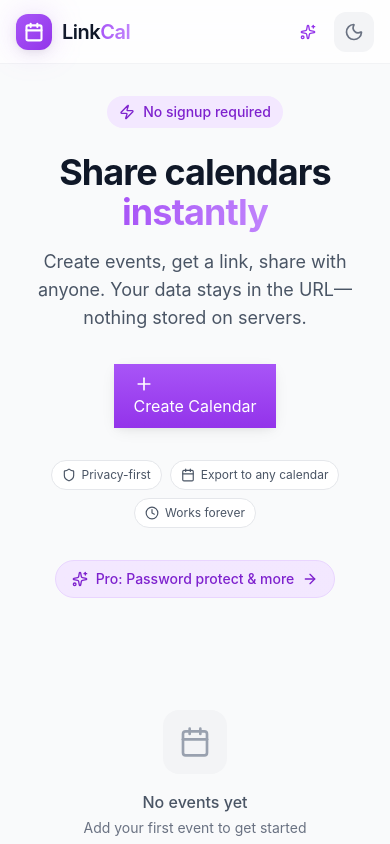
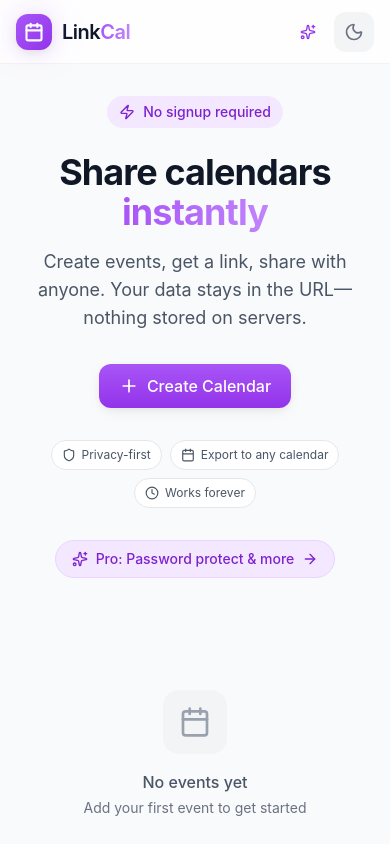
Before and after one commit to bayhax/linkcal, a React (Vite) app: page / in a window 390 px wide. Shown: the top 844 px of the page. Built offline with nearby package versions, Linux system fonts and the light colour scheme.

Commit message:
Fix mobile button layout - ensure inline-flex for btn-primary/secondary

```diff
--- a/src/index.css
+++ b/src/index.css
@@ -91,11 +91,21 @@ body {
 }
 
 .btn-primary {
+  display: inline-flex;
+  align-items: center;
+  justify-content: center;
+  flex-direction: row;
+  gap: 0.5rem;
   padding: 0.625rem 1.25rem;
   background: linear-gradient(to bottom, var(--color-primary-500), var(--color-primary-600));
   color: white;
   box-shadow: var(--shadow-soft);
   border: none;
+  font-weight: 500;
+  border-radius: 0.75rem;
+  transition: all 0.2s ease-out;
+  cursor: pointer;
+  white-space: nowrap;
 }
 
 @media (max-width: 374px) {
@@ -118,11 +128,21 @@ body {
 }
 
 .btn-secondary {
+  display: inline-flex;
+  align-items: center;
+  justify-content: center;
+  flex-direction: row;
+  gap: 0.5rem;
   padding: 0.625rem 1.25rem;
   background-color: white;
   border: 1px solid var(--color-gray-200);
   color: var(--color-gray-700);
   box-shadow: var(--shadow-soft);
+  font-weight: 500;
+  border-radius: 0.75rem;
+  transition: all 0.2s ease-out;
+  cursor: pointer;
+  white-space: nowrap;
 }
 
 .dark .btn-secondary {
```
